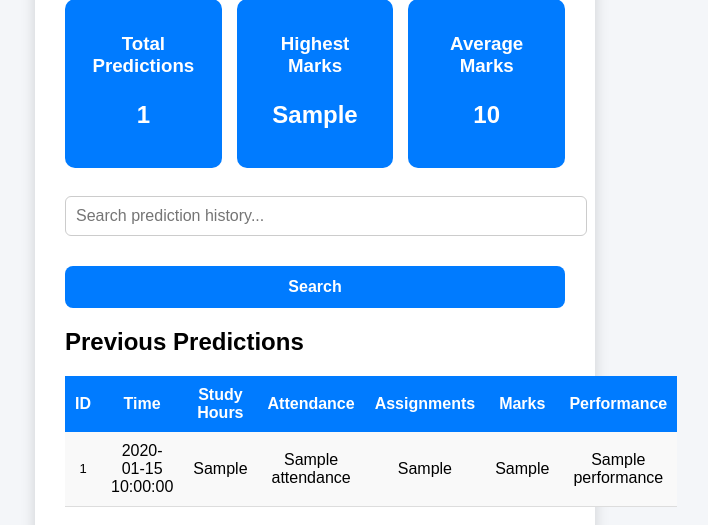
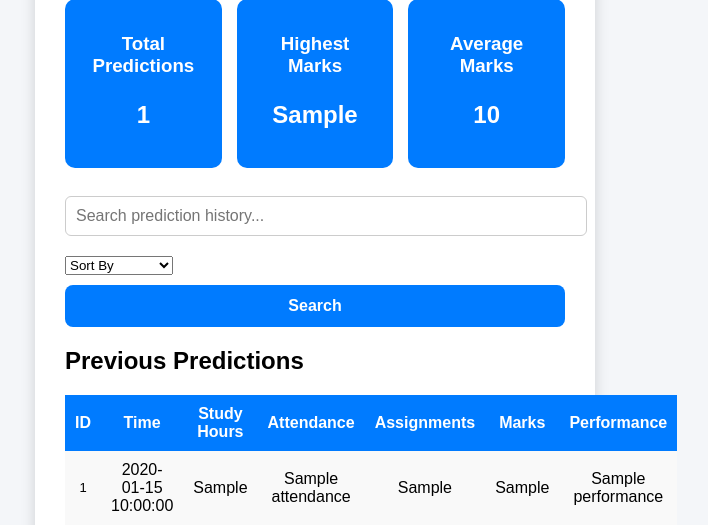
Before and after one commit to kanishkachauhan241/Student-Performance-Predictor, a Flask app: template templates/index.html in a window 1280 px wide. Shown: the part 834-1359 px from the top of the page, without its empty margins (325-1033 px from the left). Run offline with Flask 3, Linux system fonts and the light colour scheme; the template is opened without the code that fills it: most values are stand-ins (such as "Sample title", 1, 10 or a date in 2020); parts of the project's set-up code (start-up, migrations or seed data) failed here and were passed over.

Commit message:
Add sorting functionality to prediction history

```diff
--- a/app.py
+++ b/app.py
@@ -39,6 +39,7 @@ def home():
     total_pages=1
 
     search = request.args.get("search", "")
+    sort = request.args.get("sort", "")
     page = request.args.get("page", 1, type=int)
     per_page = 5
 
@@ -142,6 +143,15 @@ def home():
         ]
 
 
+        if sort == "newest":
+            history_df = history_df.sort_values("Timestamp", ascending=False)
+        elif sort == "oldest":
+            history_df = history_df.sort_values("Timestamp", ascending=True)
+        elif sort == "highest":
+            history_df = history_df.sort_values("PredictedMarks", ascending=False)
+        elif sort == "lowest":
+            history_df = history_df.sort_values("PredictedMarks", ascending=True)
+
         total_predictions = len(history_df)
         highest_marks = round(history_df["PredictedMarks"].max(), 2)
         average_marks = round(history_df["PredictedMarks"].mean(), 2)
@@ -192,6 +202,7 @@ def home():
             attendance=attendance,
             assignments=assignments,
             search=search,
+            sort=sort,
             page=page,
             total_pages=total_pages
     )
--- a/templates/index.html
+++ b/templates/index.html
@@ -127,6 +127,14 @@
             value="{{ search }}"
         >
 
+        <select name="sort">
+            <option value="">Sort By</option>
+            <option value="newest" {% if sort=="newest" %}selected{% endif %}>Newest First</option>
+            <option value="oldest"{% if sort=="oldest" %}selected{% endif %}>Oldest First</option>
+            <option value="highest" {% if sort=="highest" %}selected{% endif %}>Highest Marks</option>
+            <option value="lowest" {% if sort=="lowest" %}selected{% endif %}>Lowest Marks</option>
+        </select>
+
         <button type="submit">
             Search
         </button>
@@ -166,7 +174,7 @@
     <div class="pagination">
 
 {% if page > 1 %}
-<a href="/?page={{ page-1 }}&search={{ search }}">
+<a href="/?page={{ page-1 }}&search={{ search }}&sort={{ sort }}">
     <button type="button">Previous</button>
 </a>
 {% endif %}
@@ -174,7 +182,7 @@
 <span>Page {{ page }} of {{ total_pages }}</span>
 
 {% if page < total_pages %}
-<a href="/?page={{ page+1 }}&search={{ search }}">
+<a href="/?page={{ page+1 }}&search={{ search }}&sort={{ sort }}">
     <button type="button">Next</button>
 </a>
 {% endif %}
```
Also changed, not shown: static/images/prediction_chart.png.
